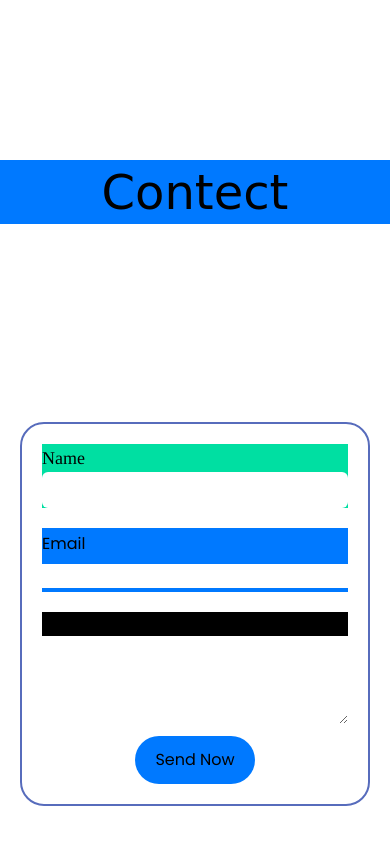
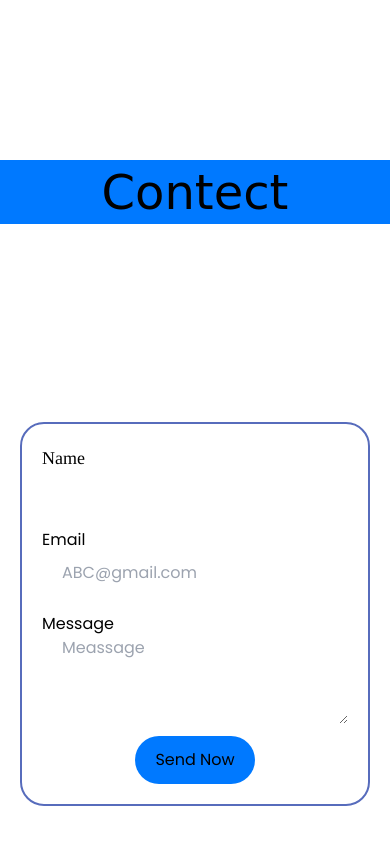
Before and after one commit to natesh16/Tailwindcss, a website: page dist/index.html in a window 390 px wide. Shown: the part 4404-5248 px from the top of the page. Drawn offline with Linux system fonts and the light colour scheme; a web font is replaced by a local one.

Commit message:
mobile contect page

```diff
--- a/dist/index.html
+++ b/dist/index.html
@@ -210,17 +210,17 @@
                 </div>
                 <div class=" h-96 max-h-fit border-minligth rounded-3xl border-2 mx-5 px-5 flex flex-col my-auto">
                     <div class="my-auto flex flex-col">
-                        <div class="bg-green  flex-col flex  justify-evenly h-16 mt-5">
+                        <div class="  flex-col flex  justify-evenly h-16 mt-5">
                             <label for="text" class="my-auto font-tinos text-lg">Name</label>
                             <input type="text" class="my-auto rounded-md h-10">
                         </div>
-                        <div class=" bg-blue flex flex-col h-16 mt-5">
+                        <div class=" flex flex-col h-16 mt-5">
                             <label for="text" class="my-auto ">Email</label>
-                            <input type="mail" name="" id="" class="my-auto ">
+                            <input type="mail" name="email" id="mail" class="my-auto rounded-md h-10 pl-5" autocomplete="off" placeholder="ABC@gmail.com">
                         </div>
-                        <div class="bg-black flex flex-col h-28 mt-5">
+                        <div class=" flex flex-col h-28 mt-5">
                             <label for="text" class="my-auto ">Message</label>
-                            <textarea name="message" id="" cols="40" rows="10" class="my-auto "></textarea>
+                            <textarea name="message" id="" cols="40" rows="10" class="my-auto rounded-md h-30 outline-none pl-5" placeholder="Meassage"></textarea>
                         </div>
                         <div class="mx-auto my-auto mb-5 mt-3 ">
                             <button class=" bg-blue px-5 py-3 rounded-3xl">Send Now</button>
--- a/package.json
+++ b/package.json
@@ -4,7 +4,7 @@
   "description": "",
   "main": "index.js",
   "scripts": {
-    "start":"npx tailwindcss -i ./src/input.css -o./dist/output.css --watch",
+    "start": "npx tailwindcss -i ./src/input.css -o./dist/output.css --watch",
     "test": "echo \"Error: no test specified\" && exit 1"
   },
   "keywords": [],
@@ -12,5 +12,8 @@
   "license": "ISC",
   "devDependencies": {
     "tailwindcss": "^3.3.3"
+  },
+  "dependencies": {
+    "nodemon": "^3.0.1"
   }
 }
```
Also changed, not shown: dist/output.css, 1 other file.
